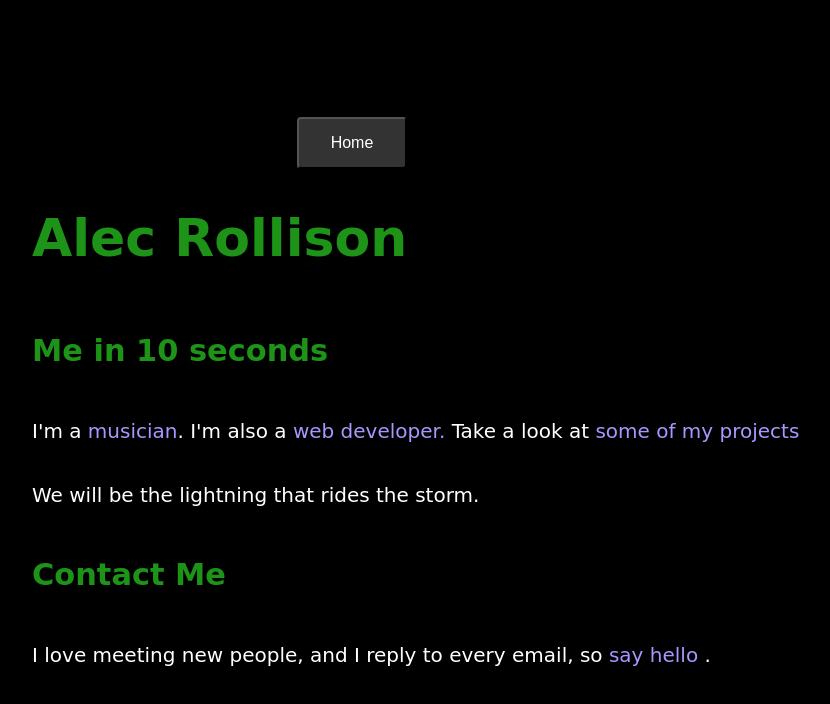
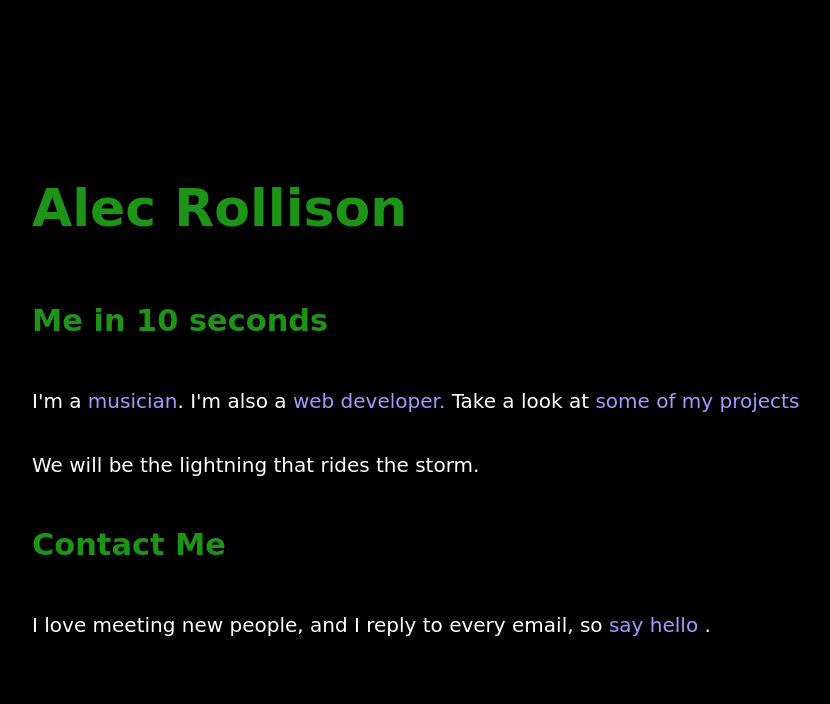
Before and after one commit to aelishRollo/personal-site, a React (Create React App) app: page / in a window 1280 px wide. Shown: the top 704 px of the page, without its empty margins (288-1118 px from the left). Built offline with nearby package versions, Linux system fonts and the light colour scheme; no server answers.

Commit message:
Add HomeButton to Projects.tsx

```diff
--- a/src/components/Homepage.jsx
+++ b/src/components/Homepage.jsx
@@ -1,11 +1,8 @@
 import { Link } from 'react-router-dom';
-import HomeButton from './HomeButton';
-
 
 export default function HomePage() {
     return (
       <header className='App-header'>
-        <HomeButton />
         <h1 className='App-subheader'>
           Alec Rollison
         </h1>
--- a/src/components/Projects.tsx
+++ b/src/components/Projects.tsx
@@ -1,8 +1,10 @@
-import { Routes, Route, BrowserRouter, Link } from 'react-router-dom';
+import { Link } from 'react-router-dom';
+import HomeButton from './HomeButton';
 
 export default function Projects() {
     return (
       <header className='App-header'>
+        <HomeButton />
         <h1 className='App-subheader'>
           Some Things I made
         </h1>
```
